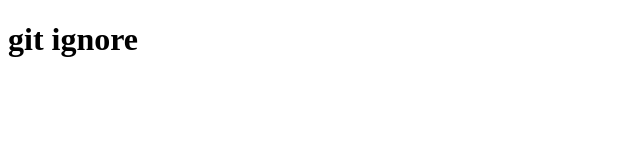
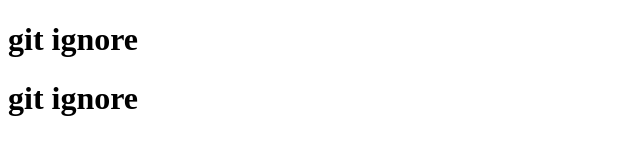
Before and after one commit to ranjeetyadav4689/git-ignore, a plain HTML site: page index.html in a window 1280 px wide. Shown: the whole page, without its empty margins (0-640 px from the left). Drawn offline with Linux system fonts and the light colour scheme.

Commit message:
git ignore save changes

```diff
--- a/index.html
+++ b/index.html
@@ -7,5 +7,6 @@
 </head>
 <body>
     <h1>git ignore</h1>
+    <h1>git ignore</h1>
 </body>
 </html>
```
Also changed, not shown: 1 other file.
